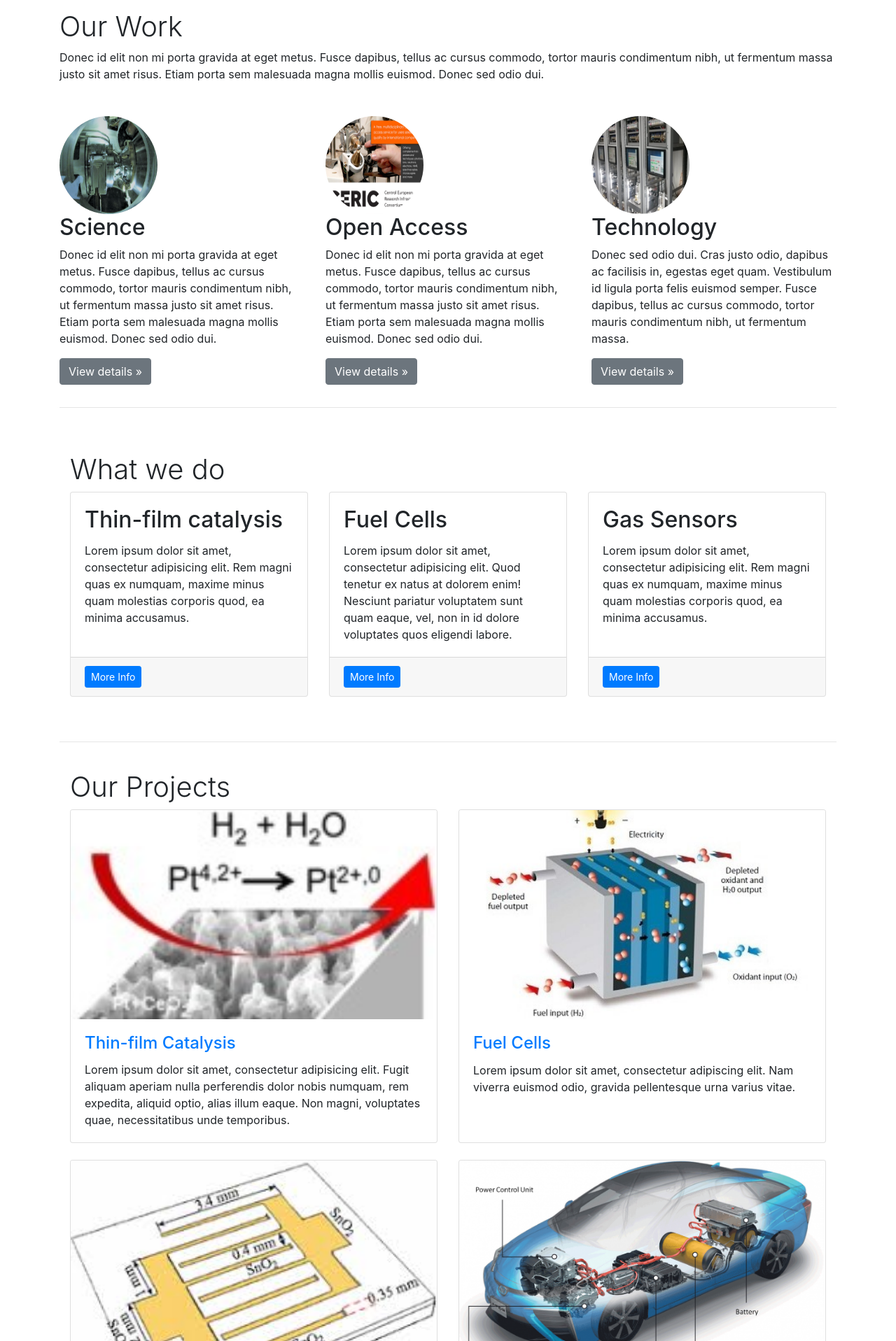
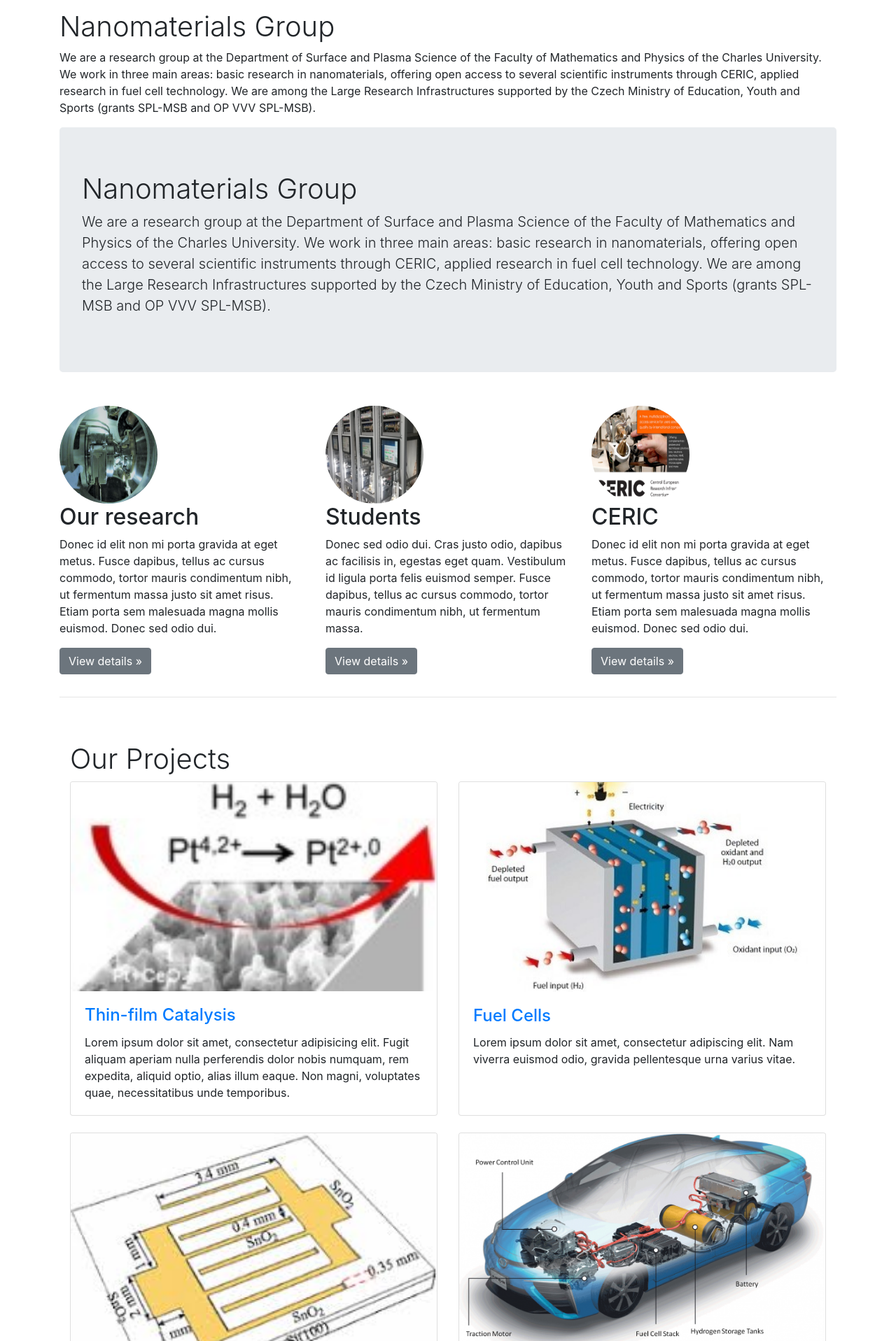
Before and after one commit to vaclavmaixner/nano-website, a Flask app: page / in a window 1280 px wide. Shown: the part 56-1973 px from the top of the page at 70% size. Run offline with Flask 2, Linux system fonts and the light colour scheme; some libraries are stand-ins or nearby versions.

Commit message:
Different choices for index page.

```diff
--- a/app/templates/index.html
+++ b/app/templates/index.html
@@ -1,13 +1,24 @@
-{% extends "base.html" %}
-
-{% block content %}
+{% extends "base.html" %} {% block content %}
 <!-- Page Content -->
 <main role="main">
   <div class="container">
-    <h1 class="font-weight-light">Our Work</h1>
+    <h1 class="font-weight-light">Nanomaterials Group</h1>
     <p>
-      Donec id elit non mi porta gravida at eget metus. Fusce dapibus, tellus ac cursus commodo, tortor mauris condimentum nibh, ut fermentum massa justo sit amet risus. Etiam porta sem malesuada magna mollis euismod. Donec sed odio dui.
+      We are a research group at the Department of Surface and Plasma Science of the Faculty of Mathematics and Physics of the
+      Charles University. We work in three main areas: basic research in nanomaterials, offering open access to several scientific
+      instruments through CERIC, applied research in fuel cell technology. We are among the Large Research Infrastructures
+      supported by the Czech Ministry of Education, Youth and Sports (grants SPL-MSB and OP VVV SPL-MSB).
     </p>
+  </div>
+
+  <div class="container">
+  <div class="jumbotron">
+    <h1 class="font-weight-light">Nanomaterials Group</h1>
+    <p class="lead">We are a research group at the Department of Surface and Plasma Science of the Faculty of Mathematics and Physics of the
+      Charles University. We work in three main areas: basic research in nanomaterials, offering open access to several scientific
+      instruments through CERIC, applied research in fuel cell technology. We are among the Large Research Infrastructures
+      supported by the Czech Ministry of Education, Youth and Sports (grants SPL-MSB and OP VVV SPL-MSB).
+  </div>
   </div>
 
   <div class="container">
@@ -20,74 +31,42 @@
         <div class="row">
           <div class="col-md-4">
             <img class="rounded-circle" src="../static/img/science.png" alt="Generic placeholder image" width="140" height="140">
-            <h2>Science</h2>
-            <p>Donec id elit non mi porta gravida at eget metus. Fusce dapibus, tellus ac cursus commodo, tortor mauris condimentum nibh, ut fermentum massa justo sit amet risus. Etiam porta sem malesuada magna mollis euismod. Donec sed odio dui. </p>
-            <p><a class="btn btn-secondary" href="#" role="button">View details &raquo;</a></p>
+            <h2>Our research</h2>
+            <p>Donec id elit non mi porta gravida at eget metus. Fusce dapibus, tellus ac cursus commodo, tortor mauris condimentum
+              nibh, ut fermentum massa justo sit amet risus. Etiam porta sem malesuada magna mollis euismod. Donec sed odio
+              dui. </p>
+            <p>
+              <a class="btn btn-secondary" href="#" role="button">View details &raquo;</a>
+            </p>
+          </div>
+          <div class="col-md-4">
+            <img class="rounded-circle" src="../static/img/technology.png" alt="Generic placeholder image" width="140" height="140">
+            <h2>Students</h2>
+            <p>Donec sed odio dui. Cras justo odio, dapibus ac facilisis in, egestas eget quam. Vestibulum id ligula porta felis
+              euismod semper. Fusce dapibus, tellus ac cursus commodo, tortor mauris condimentum nibh, ut fermentum massa.</p>
+            <p>
+              <a class="btn btn-secondary" href="#" role="button">View details &raquo;</a>
+            </p>
           </div>
           <div class="col-md-4">
             <img class="rounded-circle" src="../static/img/access.png" alt="Generic placeholder image" width="140" height="140">
-            <h2>Open Access</h2>
-            <p>Donec id elit non mi porta gravida at eget metus. Fusce dapibus, tellus ac cursus commodo, tortor mauris condimentum nibh, ut fermentum massa justo sit amet risus. Etiam porta sem malesuada magna mollis euismod. Donec sed odio dui. </p>
-            <p><a class="btn btn-secondary" href="#" role="button">View details &raquo;</a></p>
+            <h2>CERIC</h2>
+            <p>Donec id elit non mi porta gravida at eget metus. Fusce dapibus, tellus ac cursus commodo, tortor mauris condimentum
+              nibh, ut fermentum massa justo sit amet risus. Etiam porta sem malesuada magna mollis euismod. Donec sed odio
+              dui. </p>
+            <p>
+              <a class="btn btn-secondary" href="#" role="button">View details &raquo;</a>
+            </p>
           </div>
-          <div class="col-md-4">
-            <img class="rounded-circle" src="../static/img/technology.png" alt="Generic placeholder image" width="140" height="140">
-            <h2>Technology</h2>
-            <p>Donec sed odio dui. Cras justo odio, dapibus ac facilisis in, egestas eget quam. Vestibulum id ligula porta felis euismod semper. Fusce dapibus, tellus ac cursus commodo, tortor mauris condimentum nibh, ut fermentum massa.</p>
-            <p><a class="btn btn-secondary" href="#" role="button">View details &raquo;</a></p>
+
         </div>
-        </div> <!-- row -->
+        <!-- row -->
 
         <hr>
-  </div> <!-- /container -->
+      </div>
+      <!-- /container -->
     </div>
 
-<div class="container">
-
-    <!-- Content Row -->
-    <h1 class="font-weight-light"> What we do</h1>
-    <div class="row">
-      <div class="col-md-4 mb-5">
-        <div class="card h-100">
-          <div class="card-body">
-            <h2 class="card-title">Thin-film catalysis</h2>
-            <p class="card-text">Lorem ipsum dolor sit amet, consectetur adipisicing elit. Rem magni quas ex numquam, maxime minus quam molestias corporis quod, ea minima accusamus.</p>
-          </div>
-          <div class="card-footer">
-            <a href="#" class="btn btn-primary btn-sm">More Info</a>
-          </div>
-        </div>
-      </div>
-      <!-- /.col-md-4 -->
-      <div class="col-md-4 mb-5">
-        <div class="card h-100">
-          <div class="card-body">
-            <h2 class="card-title">Fuel Cells</h2>
-            <p class="card-text">Lorem ipsum dolor sit amet, consectetur adipisicing elit. Quod tenetur ex natus at dolorem enim! Nesciunt pariatur voluptatem sunt quam eaque, vel, non in id dolore voluptates quos eligendi labore.</p>
-          </div>
-          <div class="card-footer">
-            <a href="#" class="btn btn-primary btn-sm">More Info</a>
-          </div>
-        </div>
-      </div>
-      <!-- /.col-md-4 -->
-      <div class="col-md-4 mb-5">
-        <div class="card h-100">
-          <div class="card-body">
-            <h2 class="card-title">Gas Sensors</h2>
-            <p class="card-text">Lorem ipsum dolor sit amet, consectetur adipisicing elit. Rem magni quas ex numquam, maxime minus quam molestias corporis quod, ea minima accusamus.</p>
-          </div>
-          <div class="card-footer">
-            <a href="#" class="btn btn-primary btn-sm">More Info</a>
-          </div>
-        </div>
-      </div>
-      <!-- /.col-md-4 -->
-    </div>
-    </div>
-    <!-- /.row -->
-
-<hr><br />
     <div class="container">
       <!-- Page Heading -->
       <h1 class="font-weight-light">Our Projects</h1>
@@ -96,45 +75,59 @@
 
         <div class="col-lg-6 mb-4">
           <div class="card h-100">
-        <a href="#"><img class="card-img-top" src="../static/img/thin-film.jpg" alt="" max-height="300"></a>
+            <a href="#">
+              <img class="card-img-top" src="../static/img/thin-film.jpg" alt="" max-height="300">
+            </a>
             <div class="card-body">
               <h4 class="card-title">
                 <a href="#">Thin-film Catalysis</a>
               </h4>
-          <p class="card-text">Lorem ipsum dolor sit amet, consectetur adipisicing elit. Fugit aliquam aperiam nulla perferendis dolor nobis numquam, rem expedita, aliquid optio, alias illum eaque. Non magni, voluptates quae, necessitatibus unde temporibus.</p>
+              <p class="card-text">Lorem ipsum dolor sit amet, consectetur adipisicing elit. Fugit aliquam aperiam nulla perferendis dolor nobis
+                numquam, rem expedita, aliquid optio, alias illum eaque. Non magni, voluptates quae, necessitatibus unde
+                temporibus.</p>
             </div>
           </div>
         </div>
         <div class="col-lg-6 mb-4">
           <div class="card h-100">
-        <a href="#"><img class="card-img-top" src="../static/img/fuel-cell.jpg" alt="" max-height="300"></a>
+            <a href="#">
+              <img class="card-img-top" src="../static/img/fuel-cell.jpg" alt="" max-height="300">
+            </a>
             <div class="card-body">
               <h4 class="card-title">
                 <a href="#">Fuel Cells</a>
               </h4>
-          <p class="card-text">Lorem ipsum dolor sit amet, consectetur adipiscing elit. Nam viverra euismod odio, gravida pellentesque urna varius vitae.</p>
+              <p class="card-text">Lorem ipsum dolor sit amet, consectetur adipiscing elit. Nam viverra euismod odio, gravida pellentesque urna
+                varius vitae.</p>
             </div>
           </div>
         </div>
         <div class="col-lg-6 mb-4">
           <div class="card h-100">
-        <a href="#"><img class="card-img-top" src="../static/img/gas-sensor.jpeg" alt="" max-height="300"></a>
+            <a href="#">
+              <img class="card-img-top" src="../static/img/gas-sensor.jpeg" alt="" max-height="300">
+            </a>
             <div class="card-body">
               <h4 class="card-title">
                 <a href="#">Gas sensors</a>
               </h4>
-          <p class="card-text">Lorem ipsum dolor sit amet, consectetur adipisicing elit. Fugit aliquam aperiam nulla perferendis dolor nobis numquam, rem expedita, aliquid optio, alias illum eaque. Non magni, voluptates quae, necessitatibus unde temporibus.</p>
+              <p class="card-text">Lorem ipsum dolor sit amet, consectetur adipisicing elit. Fugit aliquam aperiam nulla perferendis dolor nobis
+                numquam, rem expedita, aliquid optio, alias illum eaque. Non magni, voluptates quae, necessitatibus unde
+                temporibus.</p>
             </div>
           </div>
         </div>
         <div class="col-lg-6 mb-4">
           <div class="card h-100">
-        <a href="#"><img class="card-img-top" src="../static/img/car.png" alt="" max-height="300"></a>
+            <a href="#">
+              <img class="card-img-top" src="../static/img/car.png" alt="" max-height="300">
+            </a>
             <div class="card-body">
               <h4 class="card-title">
                 <a href="#">Real Worl Application</a>
               </h4>
-          <p class="card-text">Lorem ipsum dolor sit amet, consectetur adipiscing elit. Nam viverra euismod odio, gravida pellentesque urna varius vitae.</p>
+              <p class="card-text">Lorem ipsum dolor sit amet, consectetur adipiscing elit. Nam viverra euismod odio, gravida pellentesque urna
+                varius vitae.</p>
             </div>
           </div>
         </div>
@@ -155,15 +148,22 @@
             <div class="card-body text-center">
               <img class="img-thumbnail" src="../static/img/matolinova.jpg" alt="Generic placeholder image" max-width="140" max-height="140">
               <h5 class="card-title">Iva Matolínová</h5>
-          <p class="card-text text-left"><b>Position: </b>Associate professor, Group leader</p>
-          <p class="card-text text-left"><b>Email: </b>Associate professor, Group leader</p>
-          <p class="card-text text-left"><b>Telephone: </b>Associate professor, Group leader</p>
-          <p class="card-text text-left"><b>Links: </b><a href="" >Faculty web page</a> </p>
+              <p class="card-text text-left">
+                <b>Position: </b>Associate professor, Group leader</p>
+              <p class="card-text text-left">
+                <b>Email: </b>Associate professor, Group leader</p>
+              <p class="card-text text-left">
+                <b>Telephone: </b>Associate professor, Group leader</p>
+              <p class="card-text text-left">
+                <b>Links: </b>
+                <a href="">Faculty web page</a>
+              </p>
               <a href="#" class="btn btn-primary">Publications</a>
             </div>
           </div>
         </div>
-  </div><!-- /row -->
+      </div>
+      <!-- /row -->
       <h2>Administration </h2>
       <div class="row">
         <div class="col-sm-4">
@@ -193,9 +193,11 @@
             </div>
           </div>
         </div>
-  </div><!-- /row -->
+      </div>
+      <!-- /row -->
 
-</div><!-- /container -->
+    </div>
+    <!-- /container -->
 
 
 
```
Lines whose indentation alone changed are shown as unchanged.
